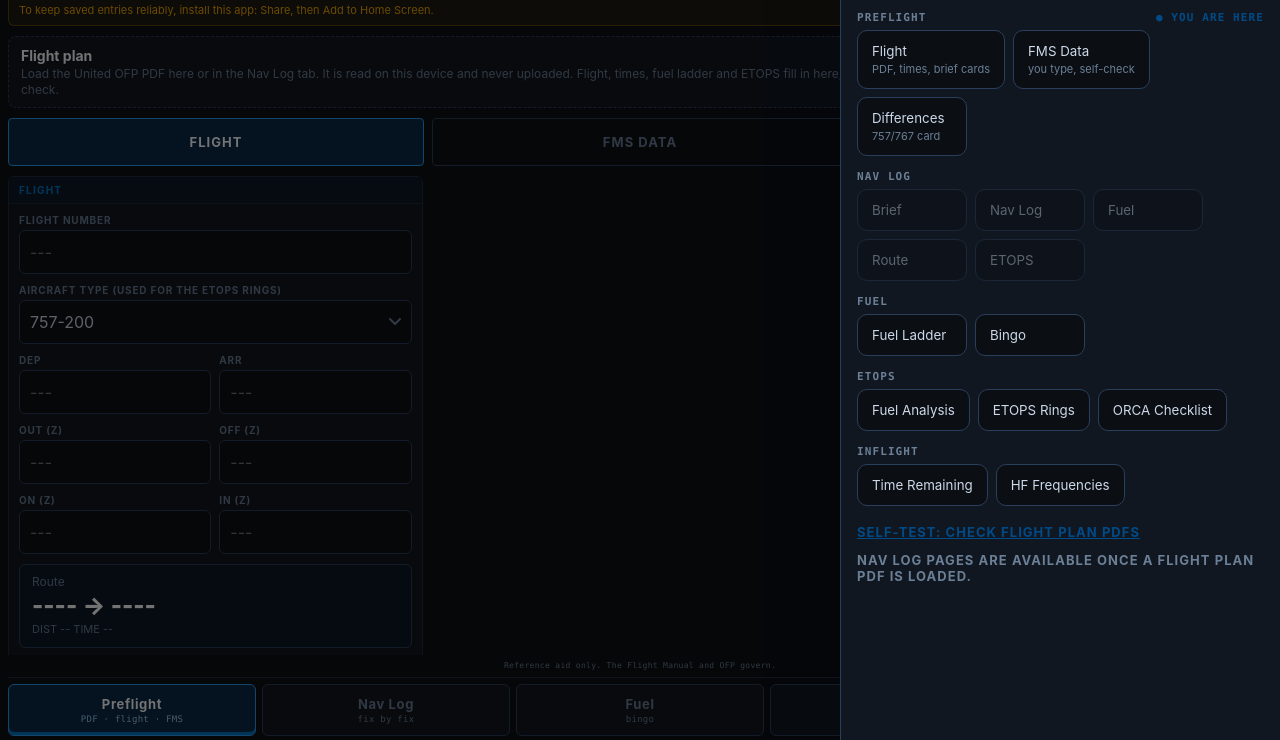
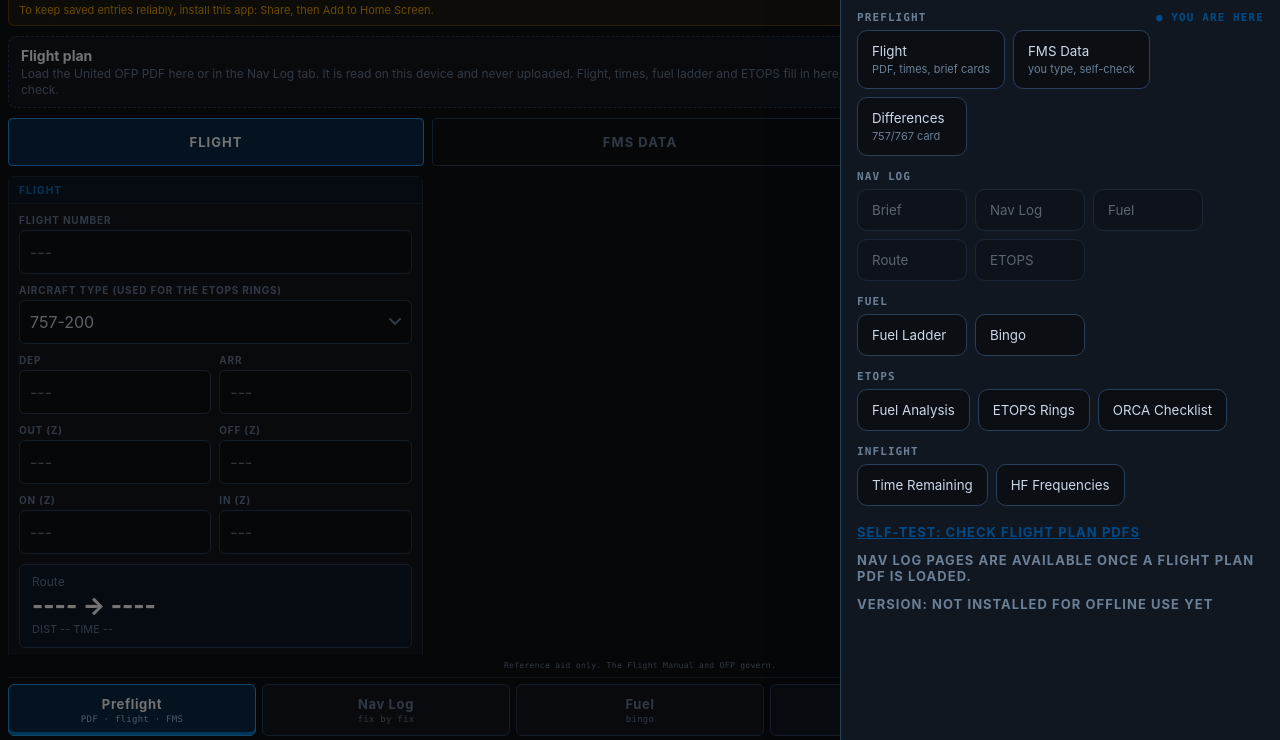
Before and after one commit to olamideiledare1982/ORCA-CHECKLIST, a plain HTML site: page index.html in a window 1280 px wide. Both pictures are taken after a click on the button "Index of all pages". Shown: the part 60-800 px from the top of the page. Drawn offline with Linux system fonts and the light colour scheme.

Commit message:
Index sheet shows the app version
Co-Authored-By: Claude Sonnet 5.5 <noreply@anthropic.com>
Claude-Session: https://claude.ai/code/session_013HvCj8RFMgNs4c3Gq26A9b

```diff
--- a/index.html
+++ b/index.html
@@ -855,7 +855,15 @@
     });
     h += '<p class="sub" style="margin-top:18px"><a href="selftest.html" style="color:var(--ual)">Self-test: check flight plan PDFs</a></p>';
     if(!navTab("nav")) h += '<p class="sub" style="margin-top:12px">Nav Log pages are available once a flight plan PDF is loaded.</p>';
+    h += '<p class="sub" id="idxVer" style="margin-top:6px">Version: checking…</p>';
     ov.innerHTML = h + '</div>';
+    try{
+      caches.keys().then(function(ks){
+        var v = ks.filter(function(k){ return /^orca-v\d+$/.test(k); }).map(function(k){ return +k.slice(6); }).sort(function(x, y){ return y - x; })[0];
+        var e = document.getElementById("idxVer");
+        if(e) e.textContent = v ? "Version: v" + v + (navigator.serviceWorker && navigator.serviceWorker.controller ? "" : " (offline copy not active yet)") : "Version: not installed for offline use yet";
+      }).catch(function(){ var e = document.getElementById("idxVer"); if(e) e.textContent = ""; });
+    }catch(e){ var e2 = document.getElementById("idxVer"); if(e2) e2.textContent = ""; }
   }
   document.getElementById("idxBtn").addEventListener("click", function(){ build(); ov.hidden = false; });
   ov.addEventListener("click", function(e){
--- a/sw.js
+++ b/sw.js
@@ -1,6 +1,6 @@
 // ORCA Checklist service worker
 // Bump VERSION whenever you change any file so devices pick up the update.
-const VERSION = "orca-v79";
+const VERSION = "orca-v80";
 const ASSETS = [
   "./",
   "./index.html",
```
